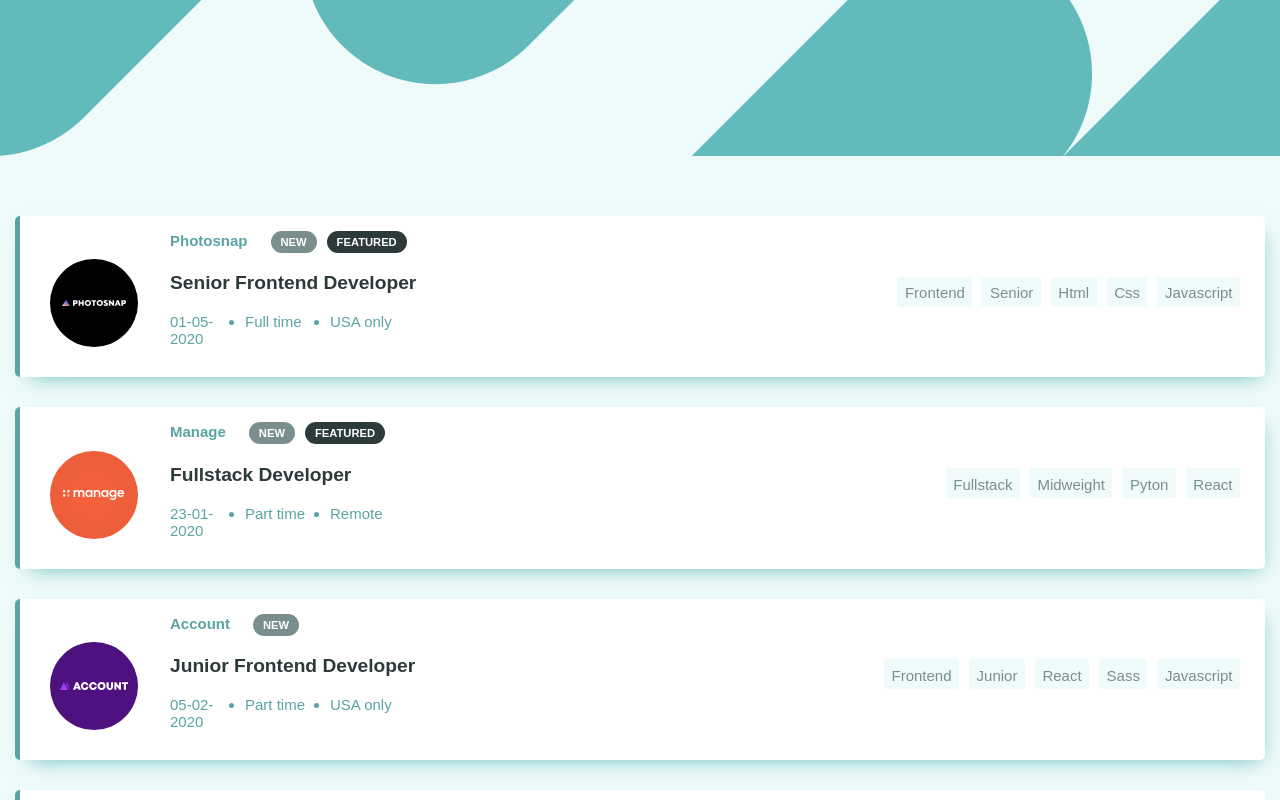
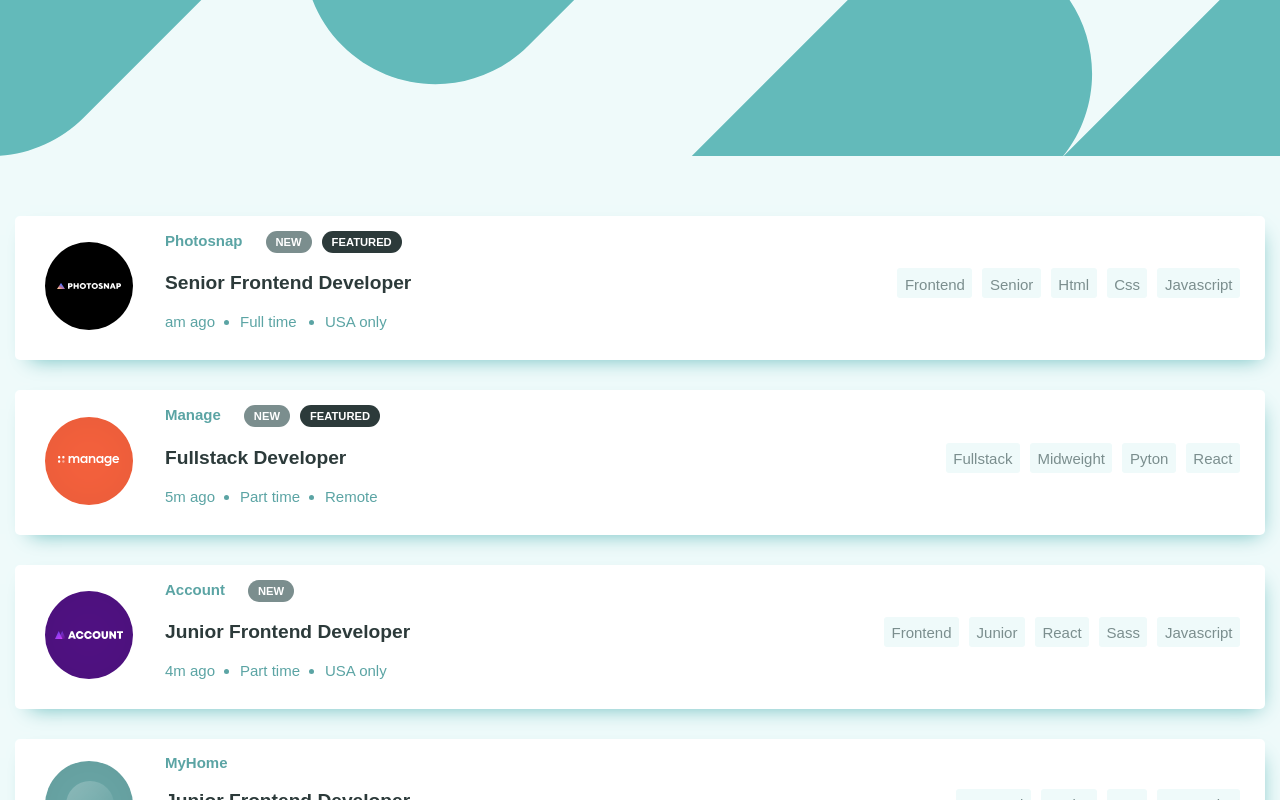
Before and after one commit to josemunozr/job-listing, a React app: page / in a window 1280 px wide. Shown: the top 800 px of the page. Built offline with nearby package versions, Linux system fonts and the light colour scheme.

Commit message:
custom hooks useRelativeTime

```diff
--- a/db.json
+++ b/db.json
@@ -48,7 +48,7 @@
     "company": "Loop Studios",
     "path": "assets/images/loop-studios.svg",
     "jobDescription": "Software Engineer",
-    "publishDate": "01-07-2020",
+    "publishDate": "01-04-2020",
     "format": "Full Time",
     "type": "Worldwide",
     "badges": [],
@@ -81,7 +81,7 @@
     "company": "Insure",
     "path": "assets/images/insure.svg",
     "jobDescription": "Junior Frontend Developer",
-    "publishDate": "02-07-2020",
+    "publishDate": "02-04-2020",
     "format": "Full Time",
     "type": "USA only",
     "badges": [],
--- a/package.json
+++ b/package.json
@@ -38,6 +38,7 @@
     "webpack-dev-server": "^3.11.0"
   },
   "dependencies": {
+    "moment": "^2.26.0",
     "react": "^16.13.1",
     "react-dom": "^16.13.1",
     "styled-components": "^5.1.1"
--- a/src/App.jsx
+++ b/src/App.jsx
@@ -6,6 +6,8 @@
 
 const App = () => {
   const [data, setData] = useState([]);
+  const [active, setActive] = useState(false);
+
   useEffect(() => {
     fetch('../db.json')
       .then((resp) => resp.json())
@@ -19,7 +21,11 @@
       <CardContainer>
         {
           data && data.map((item) => (
-            <Card active key={item.id} {...item} />
+            <Card
+              active={active}
+              key={item.id}
+              {...item}
+            />
           ))
         }
       </CardContainer>
--- a/src/components/Card.jsx
+++ b/src/components/Card.jsx
@@ -3,6 +3,7 @@
 import Tag from './Tag';
 import Badge from './Badge';
 import LogoCompany from './LogoCompany';
+import useRelativeTime from '../hooks/useRelativeTime';
 
 const CardStyled = styled.div`
   ${(props) => props.active && css`
@@ -74,6 +75,7 @@
 
 const Card = (props) => {
   const { active, company, path, badges, jobDescription, publishDate, format, type, tags } = props;
+  const relativeTime = useRelativeTime(publishDate);
   return (
     <CardStyled active={active}>
       <LogoCompany path={path} alt={company} />
@@ -86,7 +88,7 @@
         }
         <JobTitle>{ jobDescription }</JobTitle>
         <ListJobOptions>
-          <JobOptions>{publishDate}</JobOptions>
+          <JobOptions>{relativeTime}</JobOptions>
           <JobOptions>{format}</JobOptions>
           <JobOptions>{type}</JobOptions>
         </ListJobOptions>
--- /dev/null
+++ b/src/hooks/useRelativeTime.js
@@ -0,0 +1,13 @@
+import moment from 'moment';
+
+const useRelativeTime = (date) => {
+  const relativeTime = moment(date, 'DD-MM-YYYY').fromNow();
+  const timeSplited = relativeTime.split(' ');
+  const numberDay = timeSplited[0];
+  const firstLetterRealitveTime = timeSplited[1].charAt(0);
+  const ago = timeSplited[2];
+
+  return `${numberDay}${firstLetterRealitveTime} ${ago}`;
+};
+
+export default useRelativeTime;
```
Also changed, not shown: 1 other file (tests, documents, lock files or other folders).
